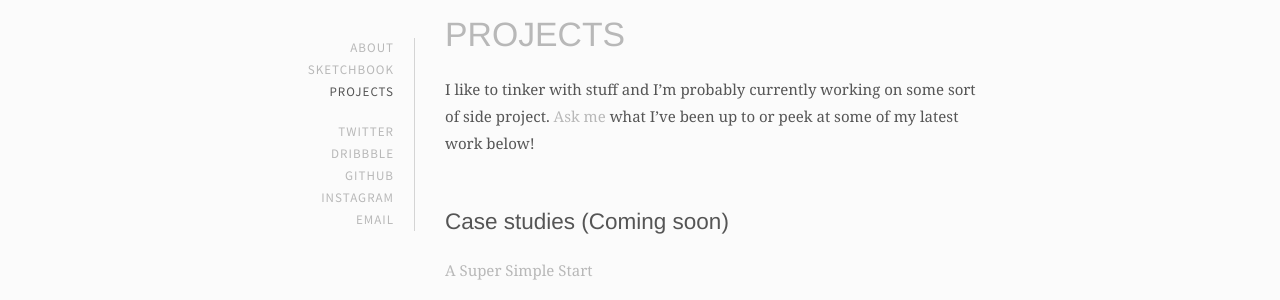
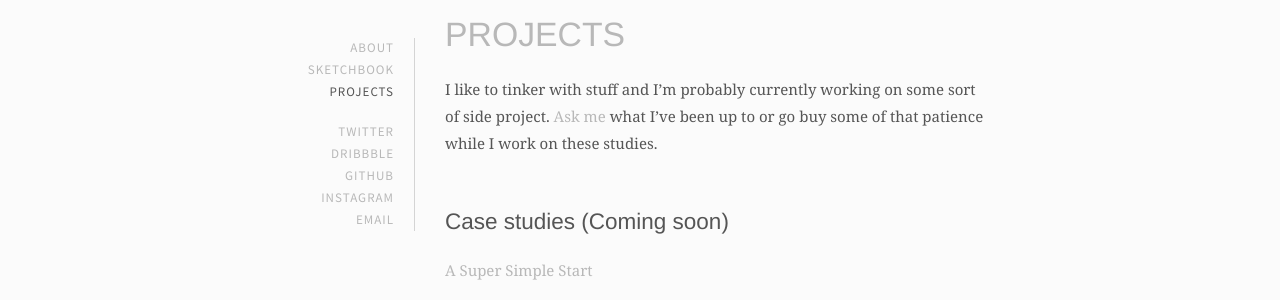
Before and after one commit to partcoffee/partcoffee.github.io, a Jekyll site: the page built from projects.md, in a window 1280 px wide. Shown: the part 362-662 px from the top of the page. Built offline with Jekyll 4.4.1, drawn with Linux system fonts in a browser that asks for light colours.

Commit message:
Updated projects-section text

```diff
--- a/projects.md
+++ b/projects.md
@@ -7,7 +7,7 @@ permalink: /projects/
 Projects
 =
 
-I like to tinker with stuff and I’m probably currently working on some sort of side project. <a href="https://twitter.com/MagnusSkare" target="_blank">Ask me</a> what I've been up to or peek at some of my latest work below!
+I like to tinker with stuff and I’m probably currently working on some sort of side project. <a href="https://twitter.com/MagnusSkare" target="_blank">Ask me</a> what I've been up to or go buy some of that patience while I work on these studies.
 
 Case studies (Coming soon)
 -
```
Also changed, not shown: 1 other file.
